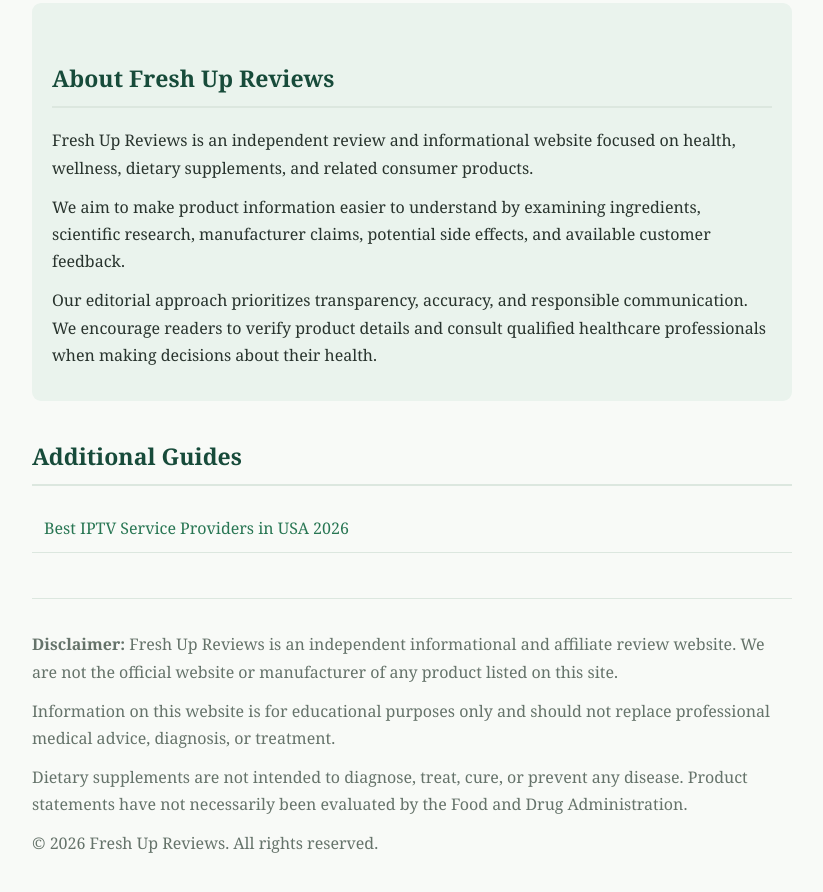
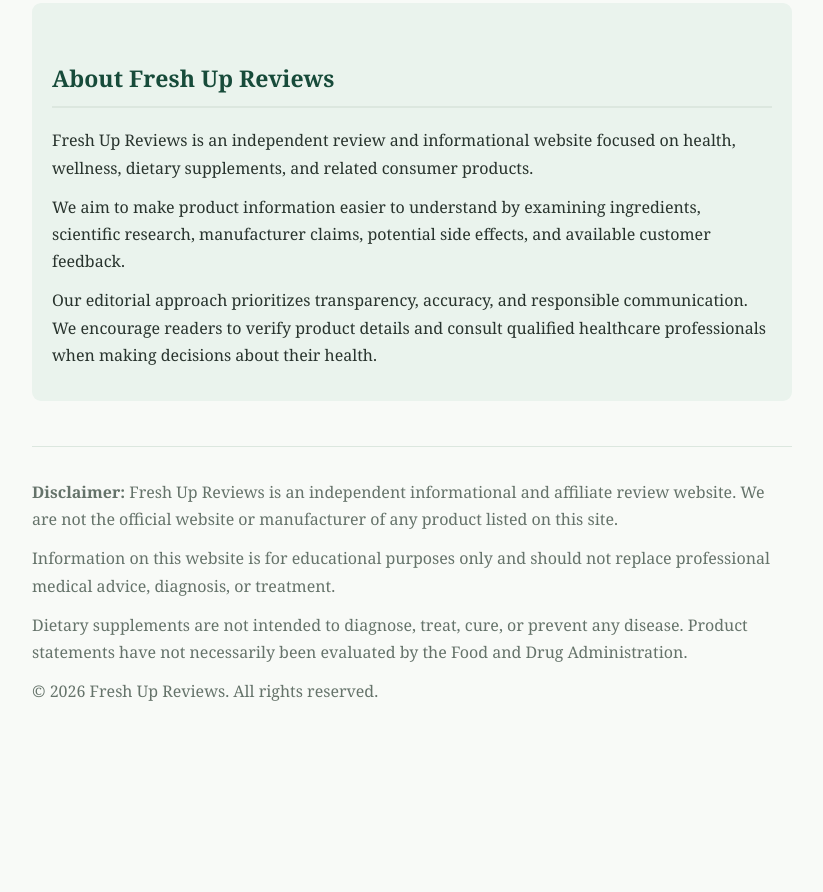
Before and after one commit to freshupreviews/blog, a plain HTML site: page index.html in a window 1280 px wide. Shown: the part 4009-4901 px from the top of the page, without its empty margins (228-1051 px from the left). After the commit the page ends 4786 px from the top, so only its background shows below. Drawn offline with Linux system fonts and the light colour scheme.

Commit message:
Update index.html

```diff
--- a/index.html
+++ b/index.html
@@ -338,16 +338,6 @@ when making decisions about their health.
 
 </section>
 
-<h2>Additional Guides</h2>
-
-<ul class="review-list">
-<li>
-<a href="review/best-iptv-service-providers-in-usa-2026/">
-Best IPTV Service Providers in USA 2026
-</a>
-</li>
-</ul>
-
 </main>
 
 <footer>
```
